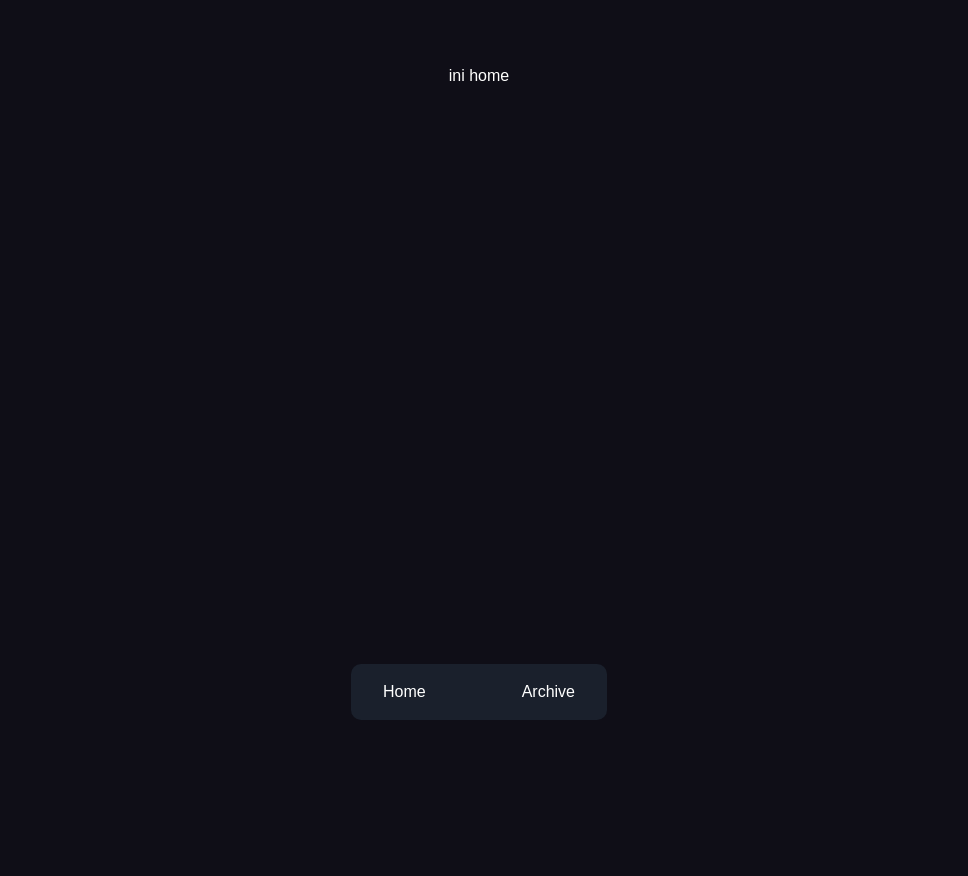
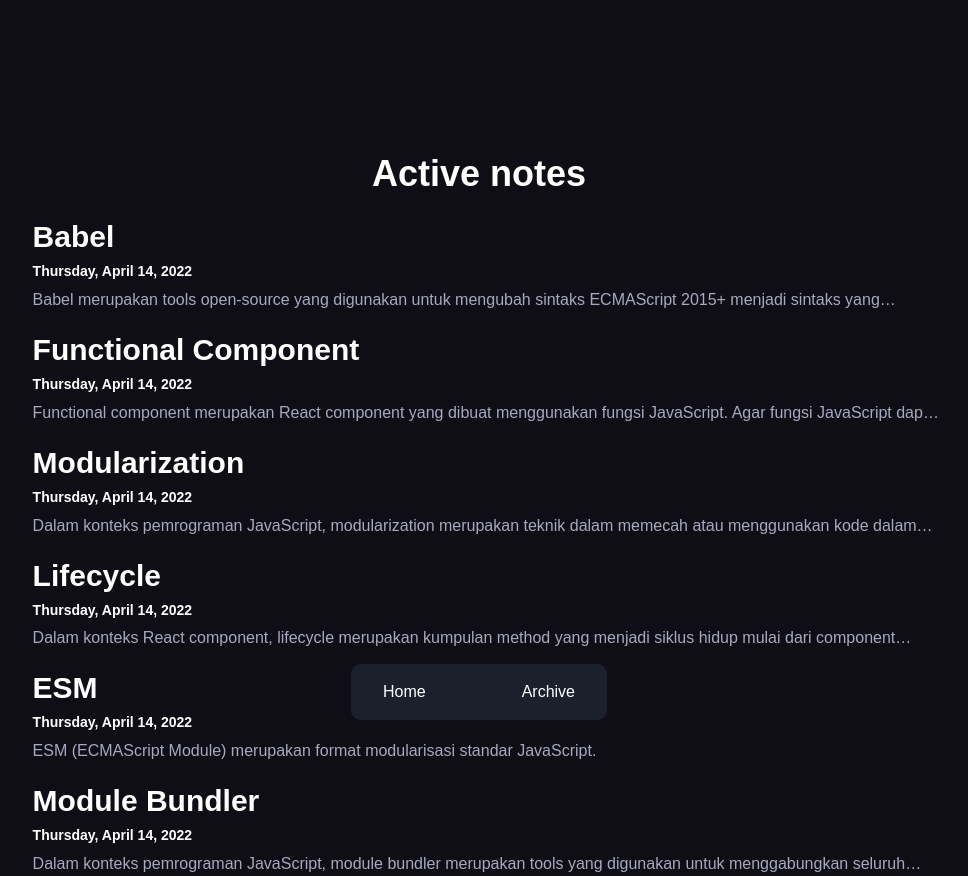
Before and after one commit to up2dul/dicoding-react-fundamental, a React (Vite) app in the folder submission-1/: page / in a window 1280 px wide. Shown: the whole page, without its empty margins (161-1129 px from the left). Before the commit the page ends 800 px from the top, so only its background shows below. Built offline with nearby package versions, Linux system fonts and the light colour scheme.

Commit message:
feat(pages): pages content

```diff
--- a/submission-1/src/pages/Archive.jsx
+++ b/submission-1/src/pages/Archive.jsx
@@ -1,3 +1,29 @@
+import { Heading, ListItem, UnorderedList } from '@chakra-ui/react';
+
+import Card from '@/components/common/Card';
+import Layout from '@/components/layout/Layout';
+import { getArchivedNotes } from '@/lib/local-data';
+
 export default function Archive() {
-  return <h1>ini Archive</h1>;
+  const notes = getArchivedNotes();
+
+  return (
+    <Layout>
+      <Heading as='h1'>Archived notes</Heading>
+
+      {notes.length > 0 ? (
+        <UnorderedList spacing={5} styleType='none'>
+          {notes.map((note) => (
+            <ListItem key={note.id}>
+              <Card {...note} />
+            </ListItem>
+          ))}
+        </UnorderedList>
+      ) : (
+        <Heading as='h1' size='md'>
+          No notes are archived.
+        </Heading>
+      )}
+    </Layout>
+  );
 }
--- a/submission-1/src/pages/Home.jsx
+++ b/submission-1/src/pages/Home.jsx
@@ -1,3 +1,29 @@
+import { Heading, ListItem, UnorderedList } from '@chakra-ui/react';
+
+import Card from '@/components/common/Card';
+import Layout from '@/components/layout/Layout';
+import { getActiveNotes } from '@/lib/local-data';
+
 export default function Home() {
-  return <h1>ini home</h1>;
+  const notes = getActiveNotes();
+
+  return (
+    <Layout>
+      <Heading as='h1'>Active notes</Heading>
+
+      {notes.length > 0 ? (
+        <UnorderedList spacing={5} styleType='none'>
+          {notes.map((note) => (
+            <ListItem key={note.id}>
+              <Card {...note} />
+            </ListItem>
+          ))}
+        </UnorderedList>
+      ) : (
+        <Heading as='h1' size='md'>
+          No notes are active.
+        </Heading>
+      )}
+    </Layout>
+  );
 }
--- a/submission-1/src/pages/NotFound.jsx
+++ b/submission-1/src/pages/NotFound.jsx
@@ -1,3 +1,11 @@
+import { Heading } from '@chakra-ui/react';
+
+import Layout from '@/components/layout/Layout';
+
 export default function NotFound() {
-  return <h1>404 - page not found.</h1>;
+  return (
+    <Layout>
+      <Heading as='h1'>404 - Page not found</Heading>
+    </Layout>
+  )
 }
```
